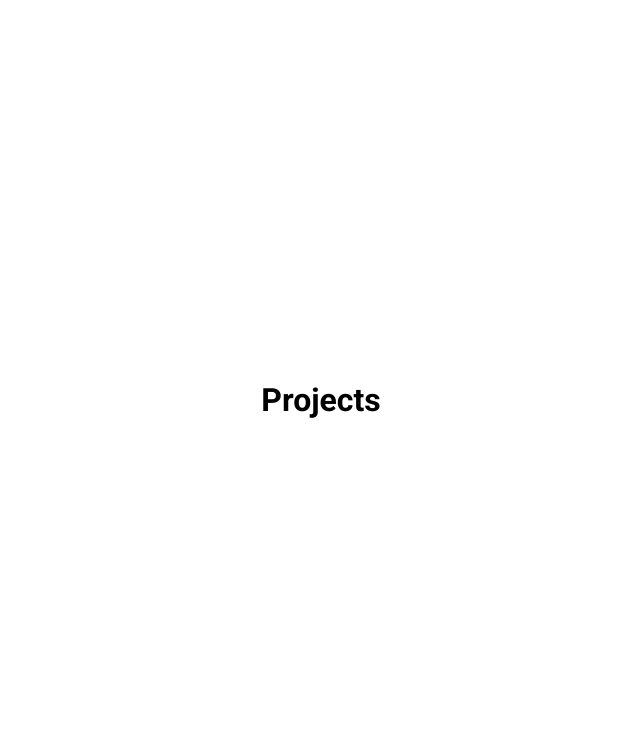
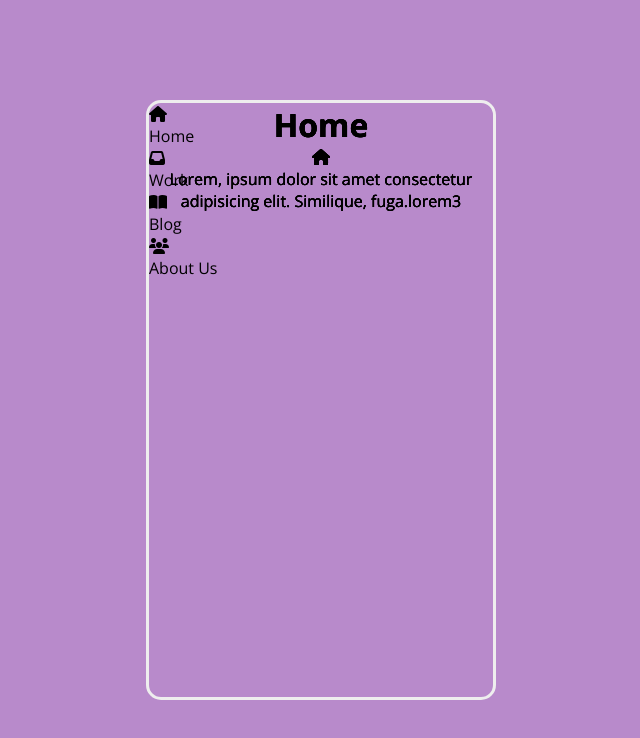
Before and after one commit to ChrisRoland/Mobile-Tab-Nav, a plain HTML site: page index.html in a window 1280 px wide. Shown: the whole page, without its empty margins (319-959 px from the left). Drawn offline with nearby package versions, Linux system fonts and the light colour scheme.

Commit message:
chore: UI in progress

```diff
--- a/index.html
+++ b/index.html
@@ -12,10 +12,52 @@
     />
     <script src="https://code.jquery.com/jquery-3.6.0.min.js"></script>
     <link rel="stylesheet" href="styles.css" />
-    <title>Document</title>
+    <title>Mobile Tab Nav</title>
   </head>
   <body>
-    <h1 class="">Projects</h1>
+    <div class="phone">
+      <div class="content show">
+        <h1>Home</h1>
+        <i class="fas fa-home"></i>
+        <p>Lorem, ipsum dolor sit amet consectetur adipisicing elit. Similique, fuga.lorem3</p>
+      </div>
+      <div class="content">
+        <h1>Home</h1>
+        <i class="fas fa-home"></i>
+        <p>Lorem, ipsum dolor sit amet consectetur adipisicing elit. Similique, fuga.lorem3</p>
+      </div>
+      <div class="content">
+        <h1>Home</h1>
+        <i class="fas fa-home"></i>
+        <p>Lorem, ipsum dolor sit amet consectetur adipisicing elit. Similique, fuga.lorem3</p>
+      </div>
+      <div class="content">
+        <h1>Home</h1>
+        <i class="fas fa-home"></i>
+        <p>Lorem, ipsum dolor sit amet consectetur adipisicing elit. Similique, fuga.lorem3</p>
+      </div>
+
+      <nav>
+        <ul>
+          <li>
+            <i class="fas fa-home"></i>
+            <p>Home</p>
+          </li>
+          <li>
+            <i class="fas fa-inbox"></i>
+            <p>Work</p>
+          </li>
+          <li>
+            <i class="fas fa-book-open"></i>
+            <p>Blog</p>
+          </li>
+          <li>
+            <i class="fas fa-users"></i>
+            <p>About Us</p>
+          </li>
+        </ul>
+      </nav>
+    </div>
 
     <script src="script.js"></script>
   </body>
--- a/styles.css
+++ b/styles.css
@@ -1,4 +1,4 @@
-@import url('https://fonts.googleapis.com/css2?family=Roboto:ital,wght@0,100;0,300;0,400;0,500;0,700;0,900;1,100;1,300;1,400;1,500;1,700;1,900&display=swap');
+@import url('https://fonts.googleapis.com/css2?family=Open+Sans:ital,wght@0,100;0,300;0,400;0,500;0,700;0,900;1,100;1,300;1,400;1,500;1,700;1,900&display=swap');
 
 * {
     box-sizing: border-box;
@@ -7,11 +7,48 @@
 }
 
 body {
-    font-family: "Roboto", sans-serif;
+    background-color: rgba(155, 89, 182 , 0.7);
+    font-family: "Open Sans", sans-serif;
     display: flex;
-    flex-direction: column;
     justify-content: center;
     align-items: center;
     height: 100vh;
+}
+
+.phone {
+    position: relative;
     overflow: hidden;
+    border: 3px solid #eee;
+    border-radius: 15px;
+    height: 600px;
+    width: 350px;
 }
+
+.phone .content {
+    object-fit: cover;
+    position: absolute;
+    text-align: center;
+    width: 100%;
+    transition: opacity 0.5s ease;
+}
+/* .phone .content {
+    opacity: 0;
+    object-fit: cover;
+    position: absolute;
+    top: 0;
+    left: 0;
+    height: calc(100% - 60px);
+    width: 100%;
+    transition: opacity 0.5s ease;
+} */
+
+.phone .content .show {
+    opacity: 1;
+    height: 100%;
+    width: 100%;
+}
+
+/* .phone .content img {
+    height: 100%;
+    width: 100%;
+} */
```
